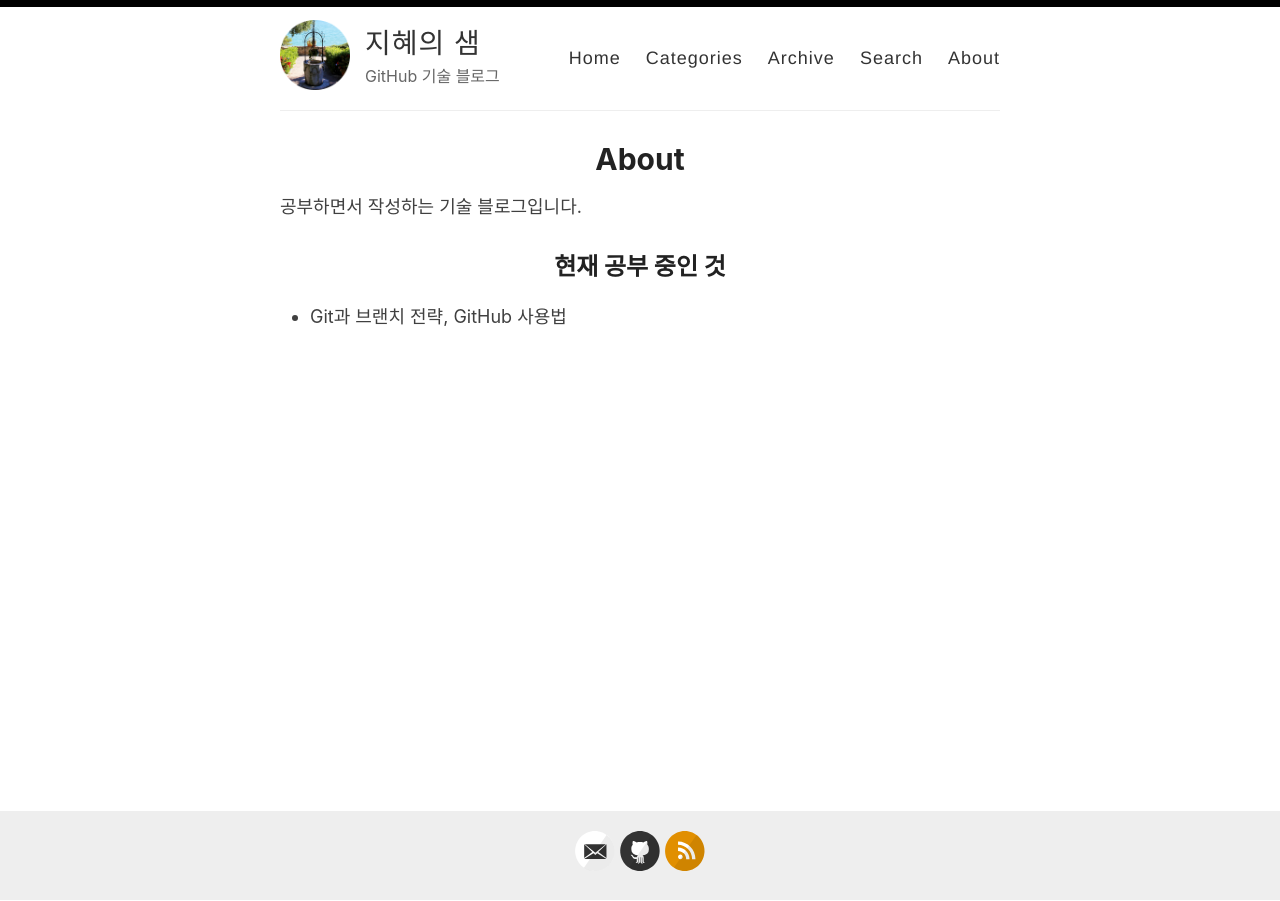
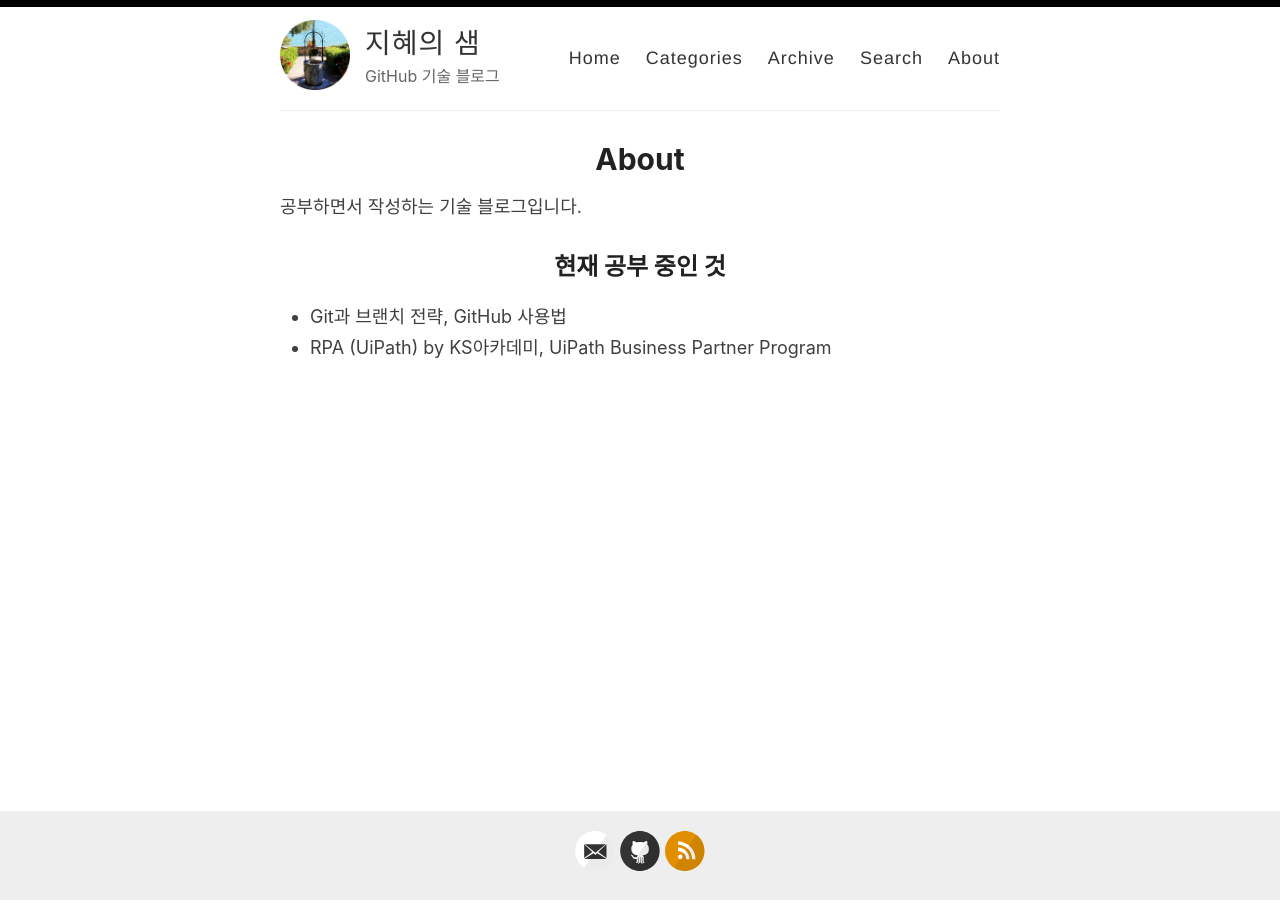
Before and after one commit to wisewell/wisewell.github.io, a Jekyll site: the page built from _pages/about.md, in a window 1280 px wide. Built offline with Jekyll 4.4.1, drawn with Linux system fonts in a browser that asks for light colours.

Commit message:
Add RPA in About page

```diff
--- a/_pages/about.md
+++ b/_pages/about.md
@@ -9,3 +9,4 @@ permalink: /about/
 ## 현재 공부 중인 것
 
 - Git과 브랜치 전략, GitHub 사용법
+- RPA (UiPath) by KS아카데미, UiPath Business Partner Program
```
